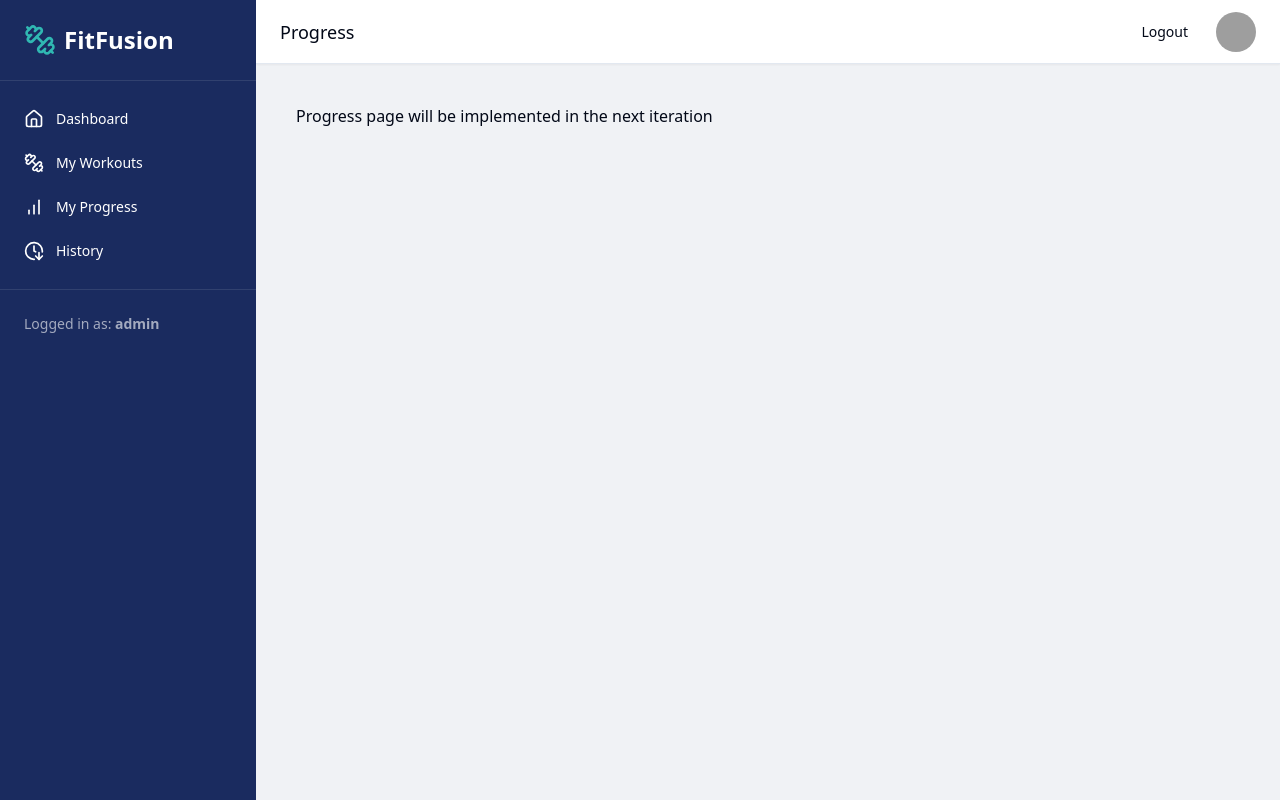
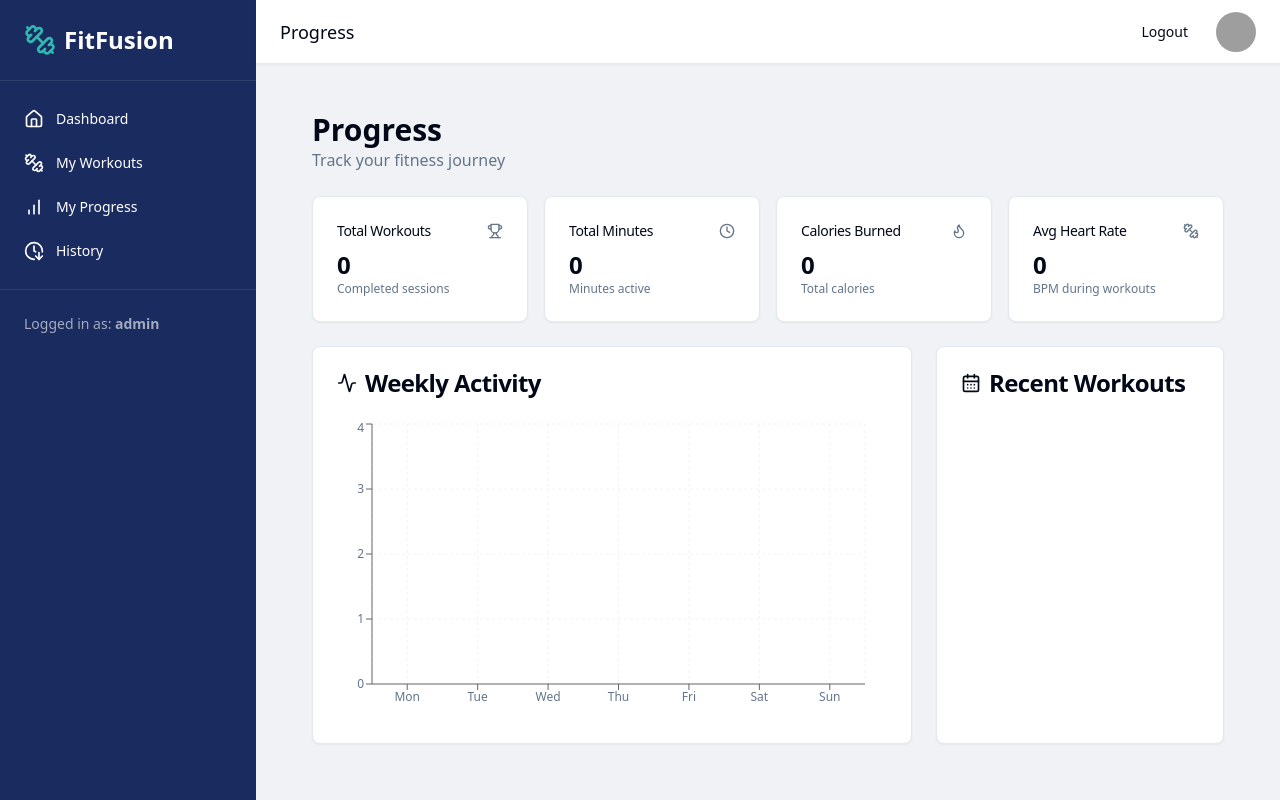
Before and after one commit to devisriprasad58/fit-fusion-progress-track, a React (Vite) app: page /progress in a window 1280 px wide. Built offline with nearby package versions, Linux system fonts and the light colour scheme; sample sign-in values are in the browser's storage; grey boxes are pictures that could not be loaded.

Commit message:
Add progress page

```diff
--- a/src/App.tsx
+++ b/src/App.tsx
@@ -11,6 +11,7 @@ import { AppLayout } from "./components/layout/AppLayout";
 import Dashboard from "./pages/Dashboard";
 import WorkoutsPage from "./pages/workouts/WorkoutsPage";
 import TraineesPage from "./pages/trainees/TraineesPage";
+import ProgressPage from "./pages/progress/ProgressPage";
 
 const queryClient = new QueryClient();
 
@@ -29,7 +30,7 @@ const App = () => (
               <Route path="dashboard" element={<Dashboard />} />
               <Route path="workouts" element={<WorkoutsPage />} />
               <Route path="trainees" element={<TraineesPage />} />
-              <Route path="progress" element={<div className="p-4">Progress page will be implemented in the next iteration</div>} />
+              <Route path="progress" element={<ProgressPage />} />
               <Route path="schedule" element={<div className="p-4">Schedule page will be implemented in the next iteration</div>} />
               <Route path="my-workouts" element={<div className="p-4">My Workouts page will be implemented in the next iteration</div>} />
               <Route path="my-progress" element={<div className="p-4">My Progress page will be implemented in the next iteration</div>} />
--- /dev/null
+++ b/src/pages/progress/ProgressPage.tsx
@@ -0,0 +1,77 @@
+
+import { Card, CardContent, CardHeader, CardTitle } from "@/components/ui/card";
+import { mockProgressData, mockUsers, mockWorkouts } from "@/data/mockData";
+import { useAuth } from "@/context/AuthContext";
+import { ChartContainer } from "@/components/ui/chart";
+import { BarChart as RechartsBarChart, Bar, XAxis, YAxis, CartesianGrid, Tooltip, ResponsiveContainer } from "recharts";
+import { format } from "date-fns";
+import { CalendarDays, Activity } from "lucide-react";
+import { ProgressStats } from "./components/ProgressStats";
+import { RecentWorkouts } from "./components/RecentWorkouts";
+
+export default function ProgressPage() {
+  const { user } = useAuth();
+  if (!user) return null;
+
+  const userProgress = mockProgressData.filter(progress => progress.userId === user.id);
+
+  // Prepare data for the weekly activity chart
+  const weeklyData = Array.from({ length: 7 }, (_, i) => {
+    const date = new Date();
+    date.setDate(date.getDate() - i);
+    const dayProgress = userProgress.filter(progress => {
+      const progressDate = new Date(progress.completedDate);
+      return progressDate.toDateString() === date.toDateString();
+    });
+
+    return {
+      date: format(date, "EEE"),
+      minutes: dayProgress.reduce((sum, p) => sum + p.duration, 0),
+      calories: dayProgress.reduce((sum, p) => sum + (p.caloriesBurned || 0), 0) / 10 // Divided by 10 for better scale
+    };
+  }).reverse();
+
+  return (
+    <div className="container mx-auto py-6 space-y-6">
+      <div>
+        <h1 className="text-3xl font-bold">Progress</h1>
+        <p className="text-muted-foreground">Track your fitness journey</p>
+      </div>
+
+      <ProgressStats progress={userProgress} />
+
+      <div className="grid gap-6 md:grid-cols-3">
+        <Card className="md:col-span-2">
+          <CardHeader>
+            <CardTitle className="flex items-center gap-2">
+              <Activity className="h-5 w-5" />
+              Weekly Activity
+            </CardTitle>
+          </CardHeader>
+          <CardContent>
+            <ChartContainer
+              config={{
+                minutes: { label: "Minutes", color: "#30B8B2" },
+                calories: { label: "Calories (÷10)", color: "#FF6B6B" }
+              }}
+              className="h-[300px]"
+            >
+              <ResponsiveContainer width="100%" height="100%">
+                <RechartsBarChart data={weeklyData}>
+                  <CartesianGrid strokeDasharray="3 3" />
+                  <XAxis dataKey="date" />
+                  <YAxis width={30} />
+                  <Tooltip />
+                  <Bar dataKey="minutes" fill="#30B8B2" />
+                  <Bar dataKey="calories" fill="#FF6B6B" />
+                </RechartsBarChart>
+              </ResponsiveContainer>
+            </ChartContainer>
+          </CardContent>
+        </Card>
+
+        <RecentWorkouts progress={userProgress} />
+      </div>
+    </div>
+  );
+}
--- /dev/null
+++ b/src/pages/progress/components/ProgressStats.tsx
@@ -0,0 +1,74 @@
+
+import { Card, CardContent, CardHeader, CardTitle } from "@/components/ui/card";
+import { WorkoutProgress } from "@/types/fitness.types";
+import { Dumbbell, Flame, Clock, Trophy } from "lucide-react";
+
+interface ProgressStatsProps {
+  progress: WorkoutProgress[];
+}
+
+export function ProgressStats({ progress }: ProgressStatsProps) {
+  const totalWorkouts = progress.length;
+  const totalMinutes = progress.reduce((sum, p) => sum + p.duration, 0);
+  const totalCalories = progress.reduce((sum, p) => sum + (p.caloriesBurned || 0), 0);
+  const avgHeartRate = Math.round(
+    progress.reduce((sum, p) => sum + (p.heartRate?.average || 0), 0) /
+    progress.filter(p => p.heartRate?.average).length
+  ) || 0;
+
+  return (
+    <div className="grid gap-4 md:grid-cols-2 lg:grid-cols-4">
+      <Card>
+        <CardHeader className="flex flex-row items-center justify-between space-y-0 pb-2">
+          <CardTitle className="text-sm font-medium">Total Workouts</CardTitle>
+          <Trophy className="h-4 w-4 text-muted-foreground" />
+        </CardHeader>
+        <CardContent>
+          <div className="text-2xl font-bold">{totalWorkouts}</div>
+          <p className="text-xs text-muted-foreground">
+            Completed sessions
+          </p>
+        </CardContent>
+      </Card>
+
+      <Card>
+        <CardHeader className="flex flex-row items-center justify-between space-y-0 pb-2">
+          <CardTitle className="text-sm font-medium">Total Minutes</CardTitle>
+          <Clock className="h-4 w-4 text-muted-foreground" />
+        </CardHeader>
+        <CardContent>
+          <div className="text-2xl font-bold">{totalMinutes}</div>
+          <p className="text-xs text-muted-foreground">
+            Minutes active
+          </p>
+        </CardContent>
+      </Card>
+
+      <Card>
+        <CardHeader className="flex flex-row items-center justify-between space-y-0 pb-2">
+          <CardTitle className="text-sm font-medium">Calories Burned</CardTitle>
+          <Flame className="h-4 w-4 text-muted-foreground" />
+        </CardHeader>
+        <CardContent>
+          <div className="text-2xl font-bold">{totalCalories}</div>
+          <p className="text-xs text-muted-foreground">
+            Total calories
+          </p>
+        </CardContent>
+      </Card>
+
+      <Card>
+        <CardHeader className="flex flex-row items-center justify-between space-y-0 pb-2">
+          <CardTitle className="text-sm font-medium">Avg Heart Rate</CardTitle>
+          <Dumbbell className="h-4 w-4 text-muted-foreground" />
+        </CardHeader>
+        <CardContent>
+          <div className="text-2xl font-bold">{avgHeartRate}</div>
+          <p className="text-xs text-muted-foreground">
+            BPM during workouts
+          </p>
+        </CardContent>
+      </Card>
+    </div>
+  );
+}
--- /dev/null
+++ b/src/pages/progress/components/RecentWorkouts.tsx
@@ -0,0 +1,48 @@
+
+import { Card, CardContent, CardHeader, CardTitle } from "@/components/ui/card";
+import { WorkoutProgress } from "@/types/fitness.types";
+import { mockWorkouts } from "@/data/mockData";
+import { format } from "date-fns";
+import { CalendarDays } from "lucide-react";
+
+interface RecentWorkoutsProps {
+  progress: WorkoutProgress[];
+}
+
+export function RecentWorkouts({ progress }: RecentWorkoutsProps) {
+  const recentProgress = [...progress]
+    .sort((a, b) => new Date(b.completedDate).getTime() - new Date(a.completedDate).getTime())
+    .slice(0, 5);
+
+  return (
+    <Card>
+      <CardHeader>
+        <CardTitle className="flex items-center gap-2">
+          <CalendarDays className="h-5 w-5" />
+          Recent Workouts
+        </CardTitle>
+      </CardHeader>
+      <CardContent>
+        <div className="space-y-4">
+          {recentProgress.map((p, i) => {
+            const workout = mockWorkouts.find(w => w.id === p.workoutId);
+            return (
+              <div key={i} className="flex items-center space-x-4 rounded-lg border p-3">
+                <div className="flex-1 space-y-1">
+                  <p className="text-sm font-medium leading-none">{workout?.name}</p>
+                  <p className="text-xs text-muted-foreground">
+                    {format(new Date(p.completedDate), "MMM d, yyyy")}
+                  </p>
+                </div>
+                <div className="text-right text-xs">
+                  <p>{p.duration} min</p>
+                  <p className="text-muted-foreground">{p.caloriesBurned} cal</p>
+                </div>
+              </div>
+            );
+          })}
+        </div>
+      </CardContent>
+    </Card>
+  );
+}
```
